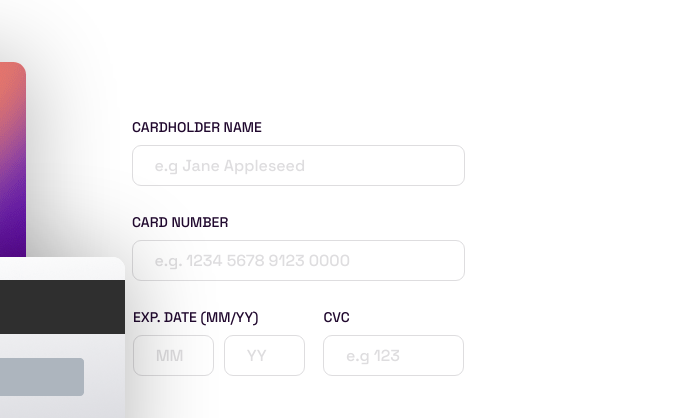
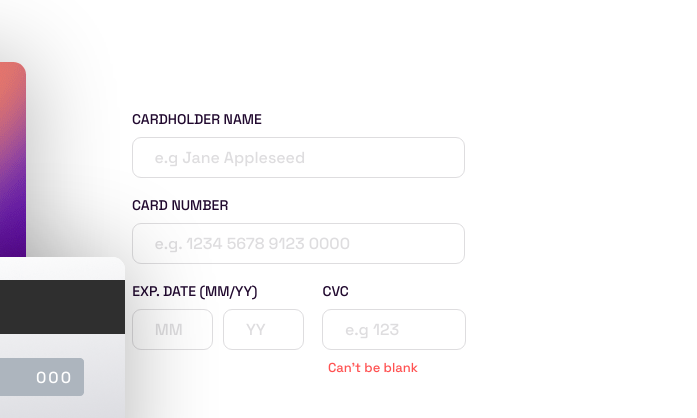
Before and after one commit to Maylayloo/InteractiveCreditCard, a plain HTML site: page index.html in a window 1280 px wide. Both pictures are taken after a click on the button "Confirm". Shown: the part 118-536 px from the top of the page, 583-1280 px from the left. Drawn offline with Linux system fonts and the light colour scheme.

Commit message:
begin of scripting and design improving

```diff
--- a/app.js
+++ b/app.js
@@ -12,14 +12,46 @@ let onCardExpiryYear = document.getElementById("expiry-year")
 
 let cvcInput = document.getElementById("cvc-input");
 let onCardCVC = document.getElementById("cvc");
+let cvcErrorMessage = document.getElementById("cvc-error");
 
 let confirmButton = document.getElementById("confirm-button");
+
+function errorHandlingForExpAndCVC(errorMessage, input, onCardData, inputMaxLength, baseValue) {
+     errorMessage.style.display = "none";
+
+
+     if (input.value.length === 3 && !isNaN(input.value) && !/\s/.test(input.value))
+          onCardData.innerHTML = input.value;
+
+     else {
+          errorMessage.style.display = "block";
+          onCardCVC.innerHTML = baseValue;
+
+          if (input.value === "") {
+               errorMessage.innerHTML = "Can't be blank";
+          }
+
+          else if (input.value.length !== inputMaxLength)
+               errorMessage.innerHTML = "Wrong format, 3 digits";
+
+          else if (isNaN(input.value))
+               errorMessage.innerHTML = "Wrong format, numbers only";
+
+          else if (/\s/.test(input.value))
+               errorMessage.innerHTML = "Can't contain spaces";
+
+          input.value = "";
+     }
+}
+
+
 
 confirmButton.addEventListener("click", function() {
      onCardCardholder.innerHTML = cardholderInput.value.toUpperCase();
      onCardCardNumber.innerHTML = cardNumberInput.value;
      onCardExpiryMonth.innerHTML = expiryMonthInput.value;
      onCardExpiryYear.innerHTML = expiryYearInput.value;
-     onCardCVC.innerHTML = cvcInput.value;
+
+     errorHandlingForExpAndCVC(cvcErrorMessage, cvcInput, onCardCVC, 3, "000");
 
 })
--- a/general.css
+++ b/general.css
@@ -1,9 +1,10 @@
 :root {
-        --primary-linear-gradien: linear-gradient(hsl(249, 99%, 64%), hsl(278, 94%, 30%));
+        --primary-linear-gradient: linear-gradient(hsl(249, 99%, 64%), hsl(278, 94%, 30%)) 1 .5rem;
         --white: hsl(0, 0%, 100%);
         --lightGrayishViolet: hsl(270, 3%, 87%);
         --darkGrayishViolet: hsl(279, 6%, 55%);
         --veryDarkViolet: hsl(278, 68%, 11%);
+        --red: hsl(0, 100%, 66%);
 }
 
 *, *::before, *::after {
--- a/index.html
+++ b/index.html
@@ -43,38 +43,58 @@
 
 <div class="right-section">
   <div>
-    <p>
+    <p class="input-description">
       CARDHOLDER NAME
     </p>
 
     <input type="text" id="cardholder-name-input" placeholder="e.g Jane Appleseed">
+
+    <p class="error-info">
+      xd
+    </p>
   </div>
 
   <div>
-    <p>
+    <p class="input-description">
       CARD NUMBER
     </p>
 
-    <input type="text" id="card-number-input" placeholder="e.g. 1234 5678 9123 0000">
+    <input type="text" id="card-number-input" placeholder="e.g. 1234 5678 9123 0000" maxlength="19">
+    <p class="error-info">
+      xd
+    </p>
   </div>
 
+  <div>
     <div style="display: flex">
-      <div>
-        <p>
+        <div style="margin-left: 7px">
+          <p class="input-description">
             EXP. DATE (MM/YY)
           </p>
 
-        <input type="text" id="expiry-date-month-input" placeholder="MM">
-        <input type="text" id="expiry-date-year-input" placeholder="YY">
+          <input type="text" id="expiry-date-month-input" placeholder="MM" maxlength="2">
+          <input type="text" id="expiry-date-year-input" placeholder="YY" maxlength="2">
+
+          <p class="error-info" >
+            xds
+          </p>
+
         </div>
 
-    <div>
-      <p style="margin-left: .7rem;">
+
+      <div style="width: 9rem">
+        <p style="margin-left: .7rem;" class="input-description">
           CVC
         </p>
 
-      <input type="text" id="cvc-input" placeholder="e.g 123">
+        <input type="text" id="cvc-input" placeholder="e.g 123" maxlength="3">
+
+        <p class="error-info" style="margin-left: 1rem;" id="cvc-error">
+          xd
+        </p>
       </div>
+  </div>
+
 
   </div>
 
--- a/right-section-style.css
+++ b/right-section-style.css
@@ -10,14 +10,15 @@ input::placeholder {
     color: var(--lightGrayishViolet);
 }
 input:focus {
-    border: 1px solid var(--darkGrayishViolet);
+    border: 1px solid;
+    border-image: var(--primary-linear-gradient);
 }
 #expiry-date-month-input, #expiry-date-year-input {
     width: 2rem;
     margin-right: .3rem;
 }
 #cvc-input {
-    width: 5.3rem;
+    width: 5.45rem;
     margin-left: .7rem;
 
 }
@@ -28,10 +29,10 @@ input:focus {
     align-items: center;
     justify-content: center;
 }
-.right-section p {
+.input-description {
     color: var(--veryDarkViolet);
     font-size: 14px;
-    margin: 1.5rem 0 .5rem 0;
+    margin: 1rem 0 .5rem 0;
 }
 #confirm-button {
     margin-top: 2.5rem;
@@ -41,3 +42,11 @@ input:focus {
     padding: .8rem 7.5rem;
     border-radius: .6rem;
 }
+.error-info {
+    font-size: 13px;
+    margin-top: .5rem;
+    color: var(--red);
+    white-space: nowrap;
+
+    display: none;
+}
```
Lines whose indentation alone changed are shown as unchanged.
